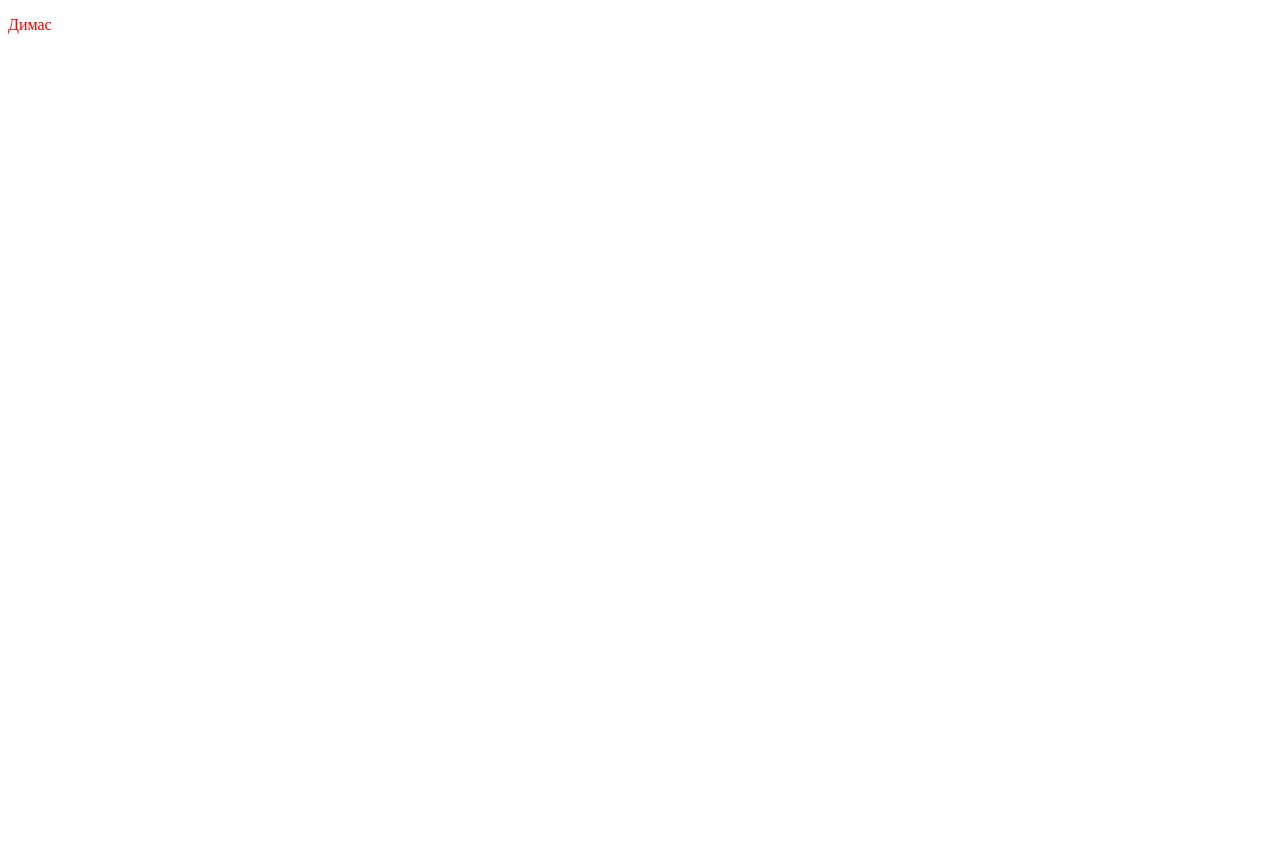
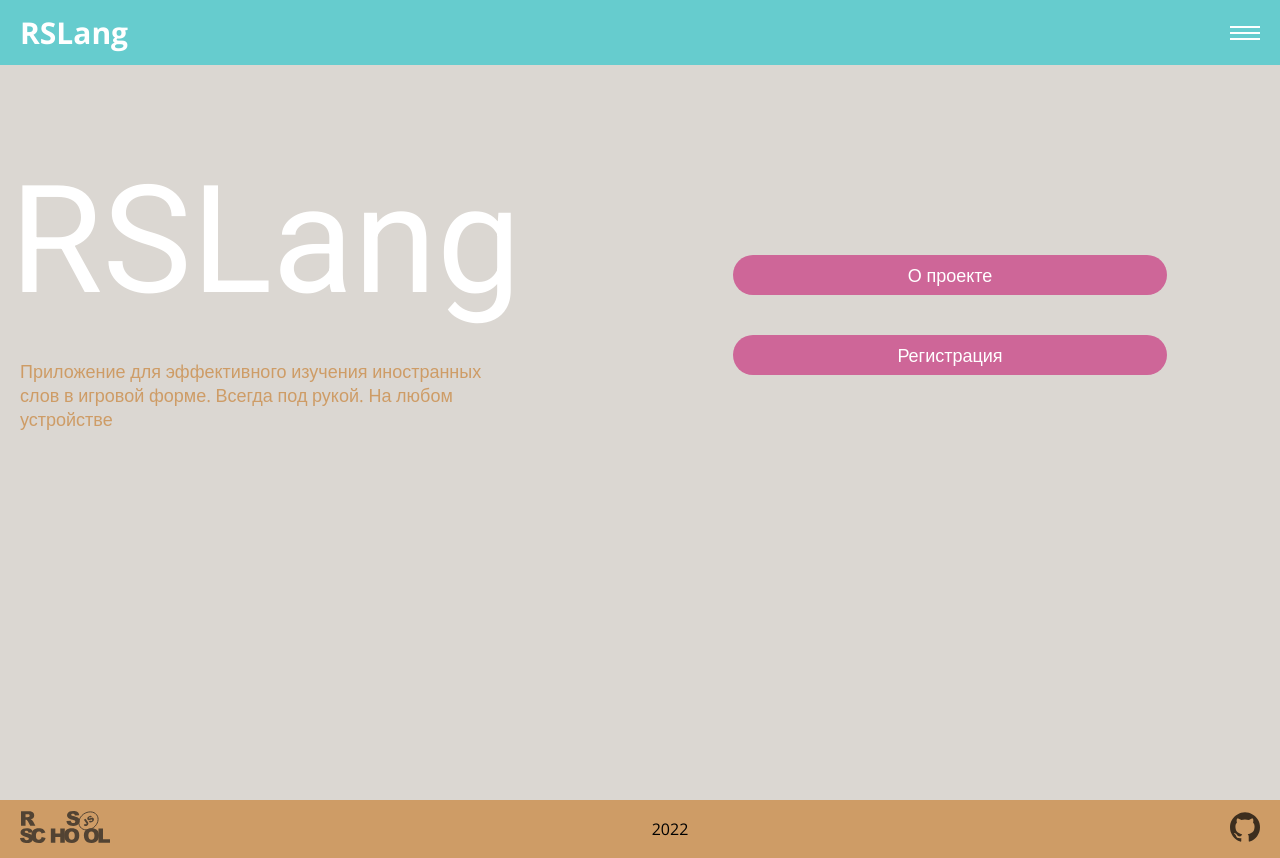
Before and after one commit to dima-hacker0/rslang, a website built with webpack: page src/index.html in a window 1280 px wide. Before the commit the page ends 800 px from the top, so only its background shows below. Built offline with nearby package versions, Linux system fonts and the light colour scheme.

Commit message:
feat: add start page

```diff
--- a/src/index.html
+++ b/src/index.html
@@ -4,11 +4,63 @@
     <meta charset="UTF-8">
     <meta http-equiv="X-UA-Compatible" content="IE=edge">
     <meta name="viewport" content="width=device-width, initial-scale=1.0">
-    <!-- <link rel="stylesheet" href="./style.css"> -->
+    <link rel="preconnect" href="https://fonts.googleapis.com">
+    <link rel="preconnect" href="https://fonts.gstatic.com" crossorigin>
+    <link href="https://fonts.googleapis.com/css2?family=Open+Sans:ital,wght@0,300;0,400;0,500;0,600;0,700;0,800;1,300;1,400;1,500;1,600;1,700;1,800&display=swap" rel="stylesheet">
+    <link rel="preconnect" href="https://fonts.googleapis.com">
+    <link rel="preconnect" href="https://fonts.gstatic.com" crossorigin>
+    <link href="https://fonts.googleapis.com/css2?family=Roboto:ital,wght@0,100;0,300;0,400;0,500;0,700;0,900;1,100;1,300;1,400;1,500;1,700;1,900&display=swap" rel="stylesheet">
     <title>rs-lang</title>
 </head>
 <body>
-    <p>Димас</p>
+    <header class="header">
+        <div class="container-header">
+            <div class="left-side-header">
+                <div class="logo-rs-lang">RSLang</div>
+            </div>
+            <div class="right-side-header">
+                <div class="icon-nav">
+                    <div class="line-nav first-line"></div>
+                    <div class="line-nav second-line"></div>
+                    <div class="line-nav third-line"></div>
+                </div>
+            </div>
+        </div>
+    </header>
+    <section class="main-page">
+        <div class="container-start-page">
+            <div class="first-start-column">
+                <div class="main-text-rslang">RSLang</div>
+                <div class="about-application">Приложение для эффективного изучения иностранных слов в игровой форме. Всегда под рукой. На любом устройстве</div>
+            </div>
+            <div class="second-main-column">
+                <div class="buttons-start-page">
+                    <button class="button-about-project">О проекте</button>
+                    <button class="registration-button">Регистрация</button>
+                </div>
+            </div>
 
+        </div>
+
+
+
+        <nav class="navigation-section hide-navigation">
+            <ul class="navigation-pages">
+                <li class="page-navigation">Главная</li>
+                <li class="page-navigation">Учебник</li>
+                <li class="page-navigation">Мини-игры</li>
+                <li class="page-navigation">Статистика</li>
+                <li class="page-navigation">О команде</li>
+            </ul>
+        </nav>
+    </section>
+    <footer class="footer">
+        <div class="container-footer">
+                <a class="rss-logo" href="https://rs.school/index.html"><img src="./img/svg/rs_school.svg" alt="logo"></a>
+                <div class="year-of-created">2022</div>
+                <a class="github-logo" href="https://github.com/dima-hacker0"><img class="img-github" src="./img/svg/github-logo.svg" alt="github"></a>
+        </div>
+    </footer>
+    <div class="shadow" id="shadow"></div>
 </body>
 </html>
--- a/src/index.js
+++ b/src/index.js
@@ -1,2 +1,2 @@
 import './style.css';
-import './js/start';
+import './js/navigation';
--- /dev/null
+++ b/src/js/navigation.js
@@ -0,0 +1,15 @@
+const buttonMenu = document.querySelector('.icon-nav');
+const firstMenuLine = document.querySelector('.first-line');
+const secondMenuLine = document.querySelector('.second-line');
+const thirdMenuLine = document.querySelector('.third-line');
+const shadow = document.querySelector('#shadow');
+const sectionNavigation = document.querySelector('.navigation-section');
+function openCloseMenu() {
+    firstMenuLine.classList.toggle('open-menu-first-line');
+    secondMenuLine.classList.toggle('open-menu-second-line');
+    thirdMenuLine.classList.toggle('open-menu-third-line');
+    sectionNavigation.classList.toggle('hide-navigation');
+    shadow.classList.toggle('shadow-on');
+}
+buttonMenu.addEventListener('click', openCloseMenu);
+shadow.addEventListener('click', openCloseMenu);
--- a/src/js/start.js
+++ /dev/null
@@ -1,2 +0,0 @@
-// eslint-disable-next-line no-console
-console.log('hellffffffffffo');
--- a/src/style.css
+++ b/src/style.css
@@ -1,3 +1,182 @@
-p {
-  color: red;
+* {
+  padding: 0;
+  margin: 0;
+  font-family: "Open Sans", sans-serif;
 }
+.container-header {
+  padding: 12px 20px 12px 20px;
+  display: flex;
+  justify-content: space-between;
+  align-items: center;
+}
+.header {
+  background-color: #66ccce;
+}
+.logo-rs-lang {
+  font-size: 30px;
+  font-weight: 700;
+  color: white;
+}
+.first-line {
+  top: 0px;
+}
+.second-line {
+  top: 6px;
+}
+.third-line {
+  top: 12px;
+}
+.line-nav {
+  content: "";
+  width: 30px;
+  height: 2px;
+  background-color: white;
+  transition: 1s;
+  position: absolute;
+}
+.icon-nav {
+  cursor: pointer;
+  position: relative;
+  height: 14px;
+  width: 30px;
+  z-index: 1;
+}
+.icon-nav:hover .line-nav {
+  background-color: #ce9c66;
+}
+.hide-line {
+  opacity: 0;
+}
+.open-menu-first-line {
+  transform: rotate(45deg);
+  top: 6px;
+}
+.open-menu-second-line {
+  opacity: 0;
+}
+.open-menu-third-line {
+  transform: rotate(-45deg);
+  top: 6px;
+}
+.main-page {
+  min-height: calc(100vh - 65px);
+  background-color: #dbd7d2;
+  position: relative;
+  overflow-x: hidden;
+}
+.navigation-section {
+  position: absolute;
+  width: 300px;
+  min-height: calc(100vh - 65px);
+  background-color: #ce9c66;
+  left: 100%;
+  transform: translateX(-100%);
+  transition: 1s;
+  z-index: 1;
+  top: 0;
+}
+.navigation-pages li {
+  list-style-type: none;
+}
+.page-navigation:first-child {
+  padding-top: 30px;
+}
+.page-navigation {
+  color: white;
+  font-size: 18px;
+  padding: 15px 20px;
+  transition: 1s;
+  cursor: pointer;
+}
+.page-navigation:hover {
+  background-color: rgb(255, 255, 255, 0.4);
+}
+.hide-navigation {
+  transform: translateX(0);
+}
+.footer {
+  background-color: #ce9c66;
+}
+.container-footer {
+  padding: 10px 20px;
+}
+.shadow {
+  position: fixed;
+  top: 0;
+  width: 100vw;
+  height: 100vh;
+  transform: translateX(-100%);
+}
+#shadow {
+  transition: 1s;
+  z-index: 0;
+}
+.shadow-on {
+  width: 100vw;
+  height: 100vh;
+  background-color: rgb(0, 0, 0, 0.3);
+  transform: translateX(0%);
+}
+.container-footer {
+  display: flex;
+  justify-content: space-between;
+  align-items: center;
+}
+.img-github {
+  width: 30px;
+}
+.rss-logo {
+  opacity: 0.7;
+  transition: 1s;
+}
+.rss-logo:hover {
+  opacity: 1;
+}
+.github-logo {
+  opacity: 0.7;
+  transition: 1s;
+}
+.github-logo:hover {
+  opacity: 1;
+}
+.container-start-page {
+  padding: 20px;
+  display: grid;
+  grid-template-columns: 1fr 1fr;
+}
+.main-text-rslang {
+  font-family: "Roboto", sans-serif;
+  color: white;
+  font-size: 150px;
+  margin-left: -10px;
+  margin-top: 68px;
+}
+.about-application {
+  color: #ce9c66;
+  font-size: 18px;
+  margin: 30px 0;
+  max-width: 500px;
+}
+.buttons-start-page {
+  display: flex;
+  flex-direction: column;
+  margin-top: 150px;
+  align-items: center;
+}
+.button-about-project,
+.registration-button {
+  width: 70%;
+  margin: 20px 0;
+  height: 40px;
+  background-color: #ce6698;
+  border: 0;
+  border-radius: 25px;
+  color: white;
+  font-size: 18px;
+  cursor: pointer;
+  transition: 1s;
+}
+.button-about-project:hover,
+.registration-button:hover {
+  box-shadow: 12px 12px 2px 1px rgba(0, 0, 0, 0.2);
+}
```
Also changed, not shown: .eslintrc.json, src/img/svg/github-logo.svg (added), src/img/svg/rs_school.svg (added).
